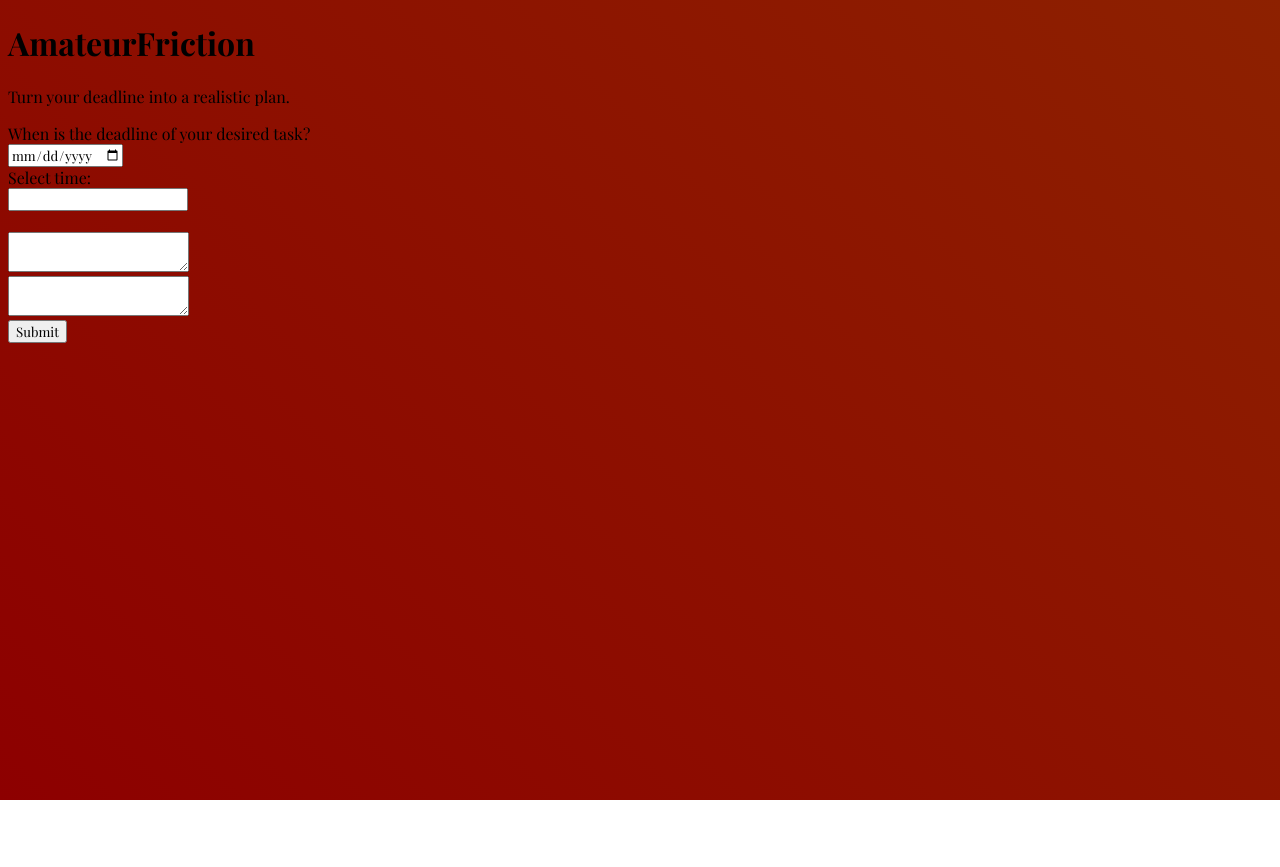
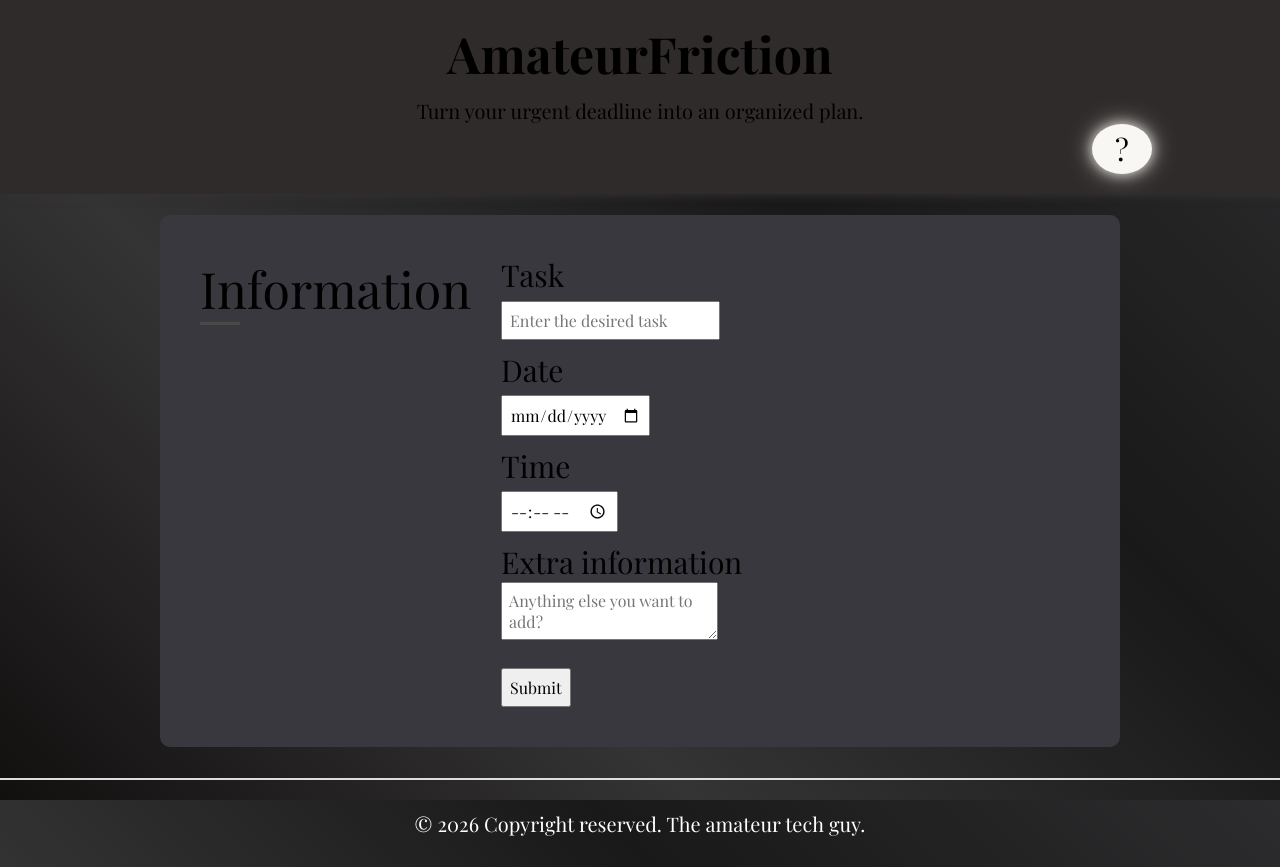
Before and after one commit to amateurtechguy/AmateurFriction, a plain HTML site: page index.html in a window 1280 px wide. Before the commit the page ends 800 px from the top, so only its background shows below. Drawn offline with nearby package versions, Linux system fonts and the light colour scheme; a web font is replaced by a local one.

Commit message:
enhanced version

```diff
--- /dev/null
+++ b/Css/help.css
@@ -0,0 +1,87 @@
+@import url('https://fonts.googleapis.com/css2?family=Playfair+Display:ital,wght@0,400..900;1,400..900&display=swap');
+
+@keyframes BackgroundAnimation{
+    0%, 100%{
+        background-position: 0%, 50%;
+    }
+    50%{
+        background-position: 100% 50%;
+    }
+}
+
+*{
+    font-family: 'Playfair Display', impact;
+    box-sizing:border-box;
+}
+body{
+    background: linear-gradient(45deg, #120f0f,
+    #353435, #1a1919, #2c2c2e);
+    background-attachment: fixed;
+    background-size: 500%;
+    animation: BackgroundAnimation 4s infinite ease;
+    margin:0;
+    padding:0;
+}
+header{
+    position:sticky;
+    top:0;
+    z-index:5;
+    background:#2f2b2b;
+    justify-content:space-between;
+    padding:20px 10%;
+    box-shadow: 10px 2px 8px rgba(53, 52, 52, 0.819);
+}
+.slogan h1{
+    margin:0 0 10px 30px;
+    font-size:50px;
+    display:flex;
+    align-items: center;
+    justify-content: center;
+    margin-right:30px;
+}
+.slogan p{
+    margin:0;
+    font-size:20px;
+    display:flex;
+    align-items: center;
+    justify-content: center;
+}
+.question{
+    font-size: 30px;
+    color: white;
+}
+.answer{
+    font-size: 20px;
+    color: white;
+}
+.copyright{
+    display:flex;
+    justify-content: center;
+    margin-bottom: 30px;
+    font-size:20px;
+    color:white;
+}
+.hometext{
+    display:flex;
+    text-decoration:none;
+    justify-content: right;
+}
+.home{
+    text-align: center;
+    position:relative;
+    z-index:1;
+    width:60px;
+    height:50px;
+    padding:0;
+    border:0;
+    border-radius:50%;
+    background:#f8f7f4;
+    color:black;
+    font-size:30px;
+    cursor:pointer;
+    box-shadow:0 0 12px #d1cec9,0 0 25px #b3b2b0;
+    transition:.3s;
+}
+.home:hover{
+    box-shadow:0 0 18px #e5e4e2,0 0 35px #fffffe;
+}
--- a/Css/style.css
+++ b/Css/style.css
@@ -1,19 +1,128 @@
-@import url('https://fonts.googleapis.com/css2?family=Playfair+Display:ital,wght@0,400..900;1,400..900&display=swap');
+@import url('https://fonts.googleapis.com/css2?family=Playfair+Display:wght@400;600;700&display=swap');
 
-@keyframes BackgroundAnimation{
-  0%, 100%{
-    background-position: 0%, 50%;
-  }
-  50%{
-    background-position: 100%, 50%;
-  }
+@keyframes bg{
+    0%,100%{background-position:0 50%}
+    50%{background-position:100% 50%}
 }
+
 *{
-  font-family:'PlayFair Display', monospace;
+    box-sizing:border-box;
+    font-family:'Playfair Display',serif;
 }
 body{
-  background: linear-gradient(45deg, #8d0000, #8d2600, #8d5000, #888d00);
-  background-attachment: fixed;
-  background-size: 500%;
-  animation: BackgroundAnimation 5s infinite ease;
+    margin:0;
+    min-height:100vh;
+    background:linear-gradient(45deg,#120f0f,#353435,#1a1919,#2c2c2e);
+    background-size:500%;
+    background-attachment:fixed;
+    animation:bg 4s infinite ease;
 }
+header{
+    position:sticky;
+    top:0;
+    z-index:5;
+    background:#2f2b2b;
+    justify-content:space-between;
+    padding:20px 10%;
+    box-shadow: 10px 2px 8px rgba(53, 52, 52, 0.819);
+}
+.slogan h1{
+    margin:0 0 10px 30px;
+    font-size:50px;
+    display:flex;
+    align-items: center;
+    justify-content: center;
+    margin-right:30px;
+}
+.slogan p{
+    margin:0;
+    font-size:20px;
+    display:flex;
+    align-items: center;
+    justify-content: center;
+}
+.helptext{
+    display:flex;
+    text-decoration:none;
+    justify-content: right;
+}
+.help{
+    position:relative;
+    z-index:1;
+    width:60px;
+    height:50px;
+    padding:0;
+    border:0;
+    border-radius:50%;
+    background:#f8f7f4;
+    color:black;
+    font-size:30px;
+    cursor:pointer;
+    box-shadow:0 0 12px #d1cec9,0 0 25px #b3b2b0;
+    transition:.3s;
+
+}
+.help:hover{
+    box-shadow:0 0 18px #e5e4e2,0 0 35px #fffffe;
+}
+main{
+    padding:30px 0;
+}
+.information{
+    display:flex;
+    gap:30px;
+    max-width:960px;
+    width:100%;
+    background:#39383f;
+    padding:40px;
+    margin: auto;
+    border-radius:10px;
+}
+.title{
+    font-size:50px;
+    position:relative;
+}
+.title:after{
+    content:"";
+    display:block;
+    width:40px;
+    height:3px;
+    background:#4a4947;
+}
+.user-details{
+    display:flex;
+    flex-direction:
+    column;
+    gap:10px;
+}
+.input-box{
+    font-size:30px;
+}
+.input-box span{
+    display:block;
+}
+input,textarea{
+    font-size:16px;
+    padding:7px;
+}
+textarea{
+    resize:vertical;
+}
+.submit{
+    margin-top:20px;
+    cursor:pointer;
+    border-radius: 20px;
+}
+footer{
+    margin-top:10px;
+}
+footer hr{
+    border:0;
+    border-top:2px solid #ddd;
+}
+footer p{
+    text-align:center;
+    color:white;
+    font-size:20px;
+    margin:30px;
+}
--- a/index.html
+++ b/index.html
@@ -4,31 +4,52 @@
     <meta charset="UTF-8">
     <meta name="viewport" content="width=device-width, initial-scale=1.0">
     <title>AmateurFriction</title>
+    <link rel="icon" type="img/png" href="images/favicon.png">
     <link rel="stylesheet" href="Css/style.css">
+</head>
+<body>
     <header>
         <div class="slogan">
         <h1>AmateurFriction</h1>
-    <p>Turn your deadline into a realistic plan.</p>
+        <p>Turn your urgent deadline into an organized plan.</p>
         </div>
+        <a href="help.html" class="helptext">
+        <button class="help" type="help">?</button>
+        </a>
+    </header>
+    <br>
         <div class="information">
-        <form id="AIform">
-            <label for="date">When is the deadline of your desired task?</label>
-            <br>
-            <input type="date" id="date">
-            <br>
-            <label for="time">Select time:</label>
-            <br>
-            <input for="time" id="time" name="time">
-            <br>
-            <br>
-        <textarea class="question" id="question" placeholder="What is the task?">
-        </textarea>
-        <br>
-            <textarea class="additional" id="additional" placeholder="Anything else you'd like to let us know about?">
-            </textarea>
-            <br>
-            <button class="submit">Submit</button>
+            <div class="title">Information</div>
+            <form action="">
+                <div class="user-details">
+                <div class="input-box">
+                    <span class="Task">Task</span>
+                    <input type="text" placeholder="Enter the desired task" required>
+                </div>
+                <div class="input-box">
+                    <span class="Date">Date</span>
+                    <input type="Date" placeholder="Date of the required task" required>
+                </div>
+                  <div class="input-box">
+                    <span class="Time">Time</span>
+                    <input type="time" placeholder="Time of the required task" required>
+                </div>
+                  <div class="input-box">
+                    <span class="Extra">Extra information</span>
+                    <textarea type="text" placeholder="Anything else you want to add?" required></textarea>
+                </div>
+            </div>
+            <div class="submit">
+                <input type="submit" value="Submit">
+            </div>
         </form>
       </div>
+    </div>
+    </header>
 </body>
+<br>
+        <footer>
+    <hr>
+        <p class="copyright"> © 2026 Copyright reserved. The amateur tech guy. </p>
+ </footer>
 </html>
```
Also changed, not shown: help.html (added, +40 -0 lines), images/favicon.png (added). Lines whose indentation alone changed are shown as unchanged.
